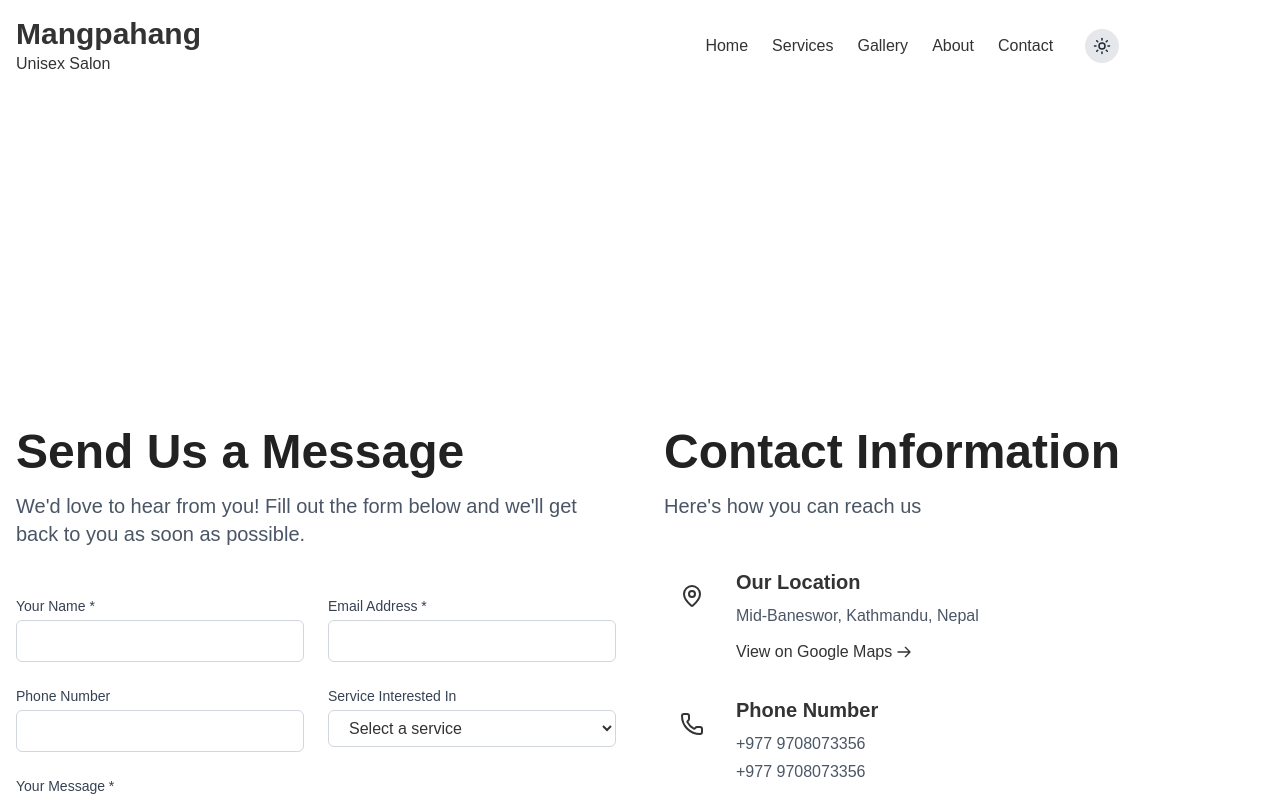
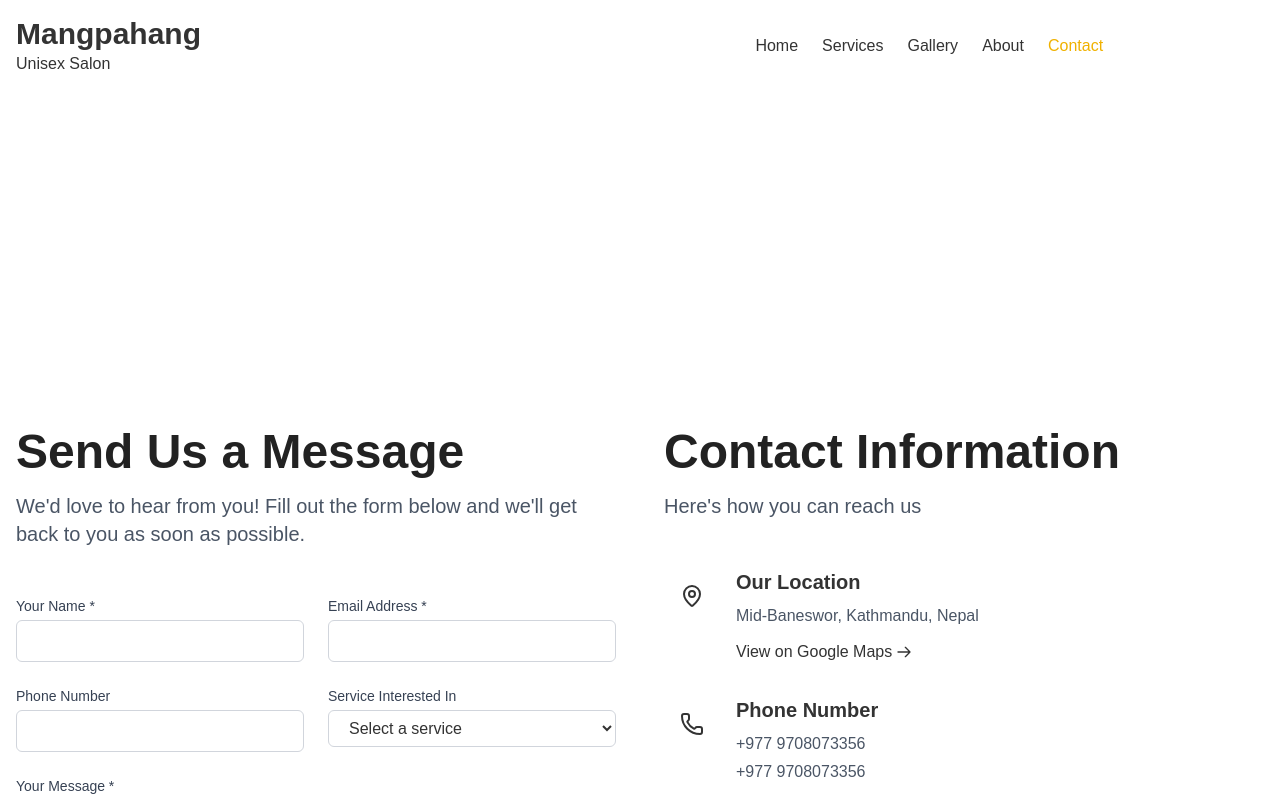
Before and after one commit to ranishraj007/MangpahanSalon, a React (Vite) app: page /contact in a window 1280 px wide. Shown: the top 798 px of the page. Built offline with nearby package versions, Linux system fonts and the light colour scheme.

Commit message:
removed dark mode

```diff
--- a/src/components/Header.jsx
+++ b/src/components/Header.jsx
@@ -71,8 +71,8 @@ const Header = () => {
                   className={({ isActive }) =>
                     `font-medium transition-colors duration-300 ${
                       isActive
-                        ? "text-primary"
-                        : "text-secondary dark:text-gray-200 hover:text-primary dark:hover:text-primary"
+                        ? "text-yellow-500"
+                        : "text-secondary dark:text-gray-200 hover:text-gray-400 dark:hover:text-primary"
                     }`
                   }
                 >
@@ -82,7 +82,7 @@ const Header = () => {
             ))}
           </ul>
           <div className="flex items-center space-x-4">
-            <ThemeToggle />
+            {/* <ThemeToggle /> */}
             <motion.a
               href="tel:+9779851234567"
               className="flex items-center bg-primary text-white px-4 py-2 rounded-md"
@@ -96,7 +96,7 @@ const Header = () => {
 
         {/* Mobile Menu Button */}
         <div className="md:hidden flex items-center space-x-4">
-          <ThemeToggle />
+          {/* <ThemeToggle /> */}
           <button
             className="text-secondary dark:text-gray-200 text-2xl"
             onClick={toggleMenu}
```
